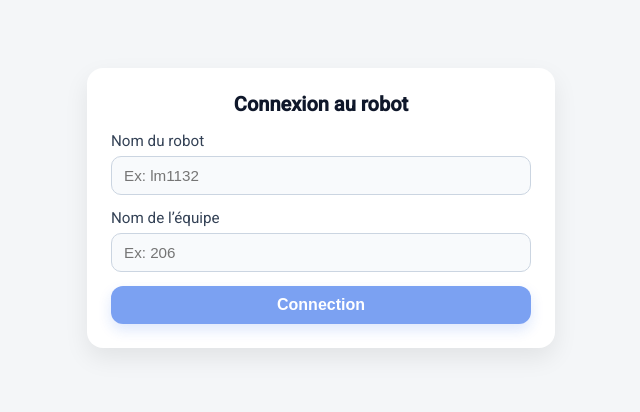
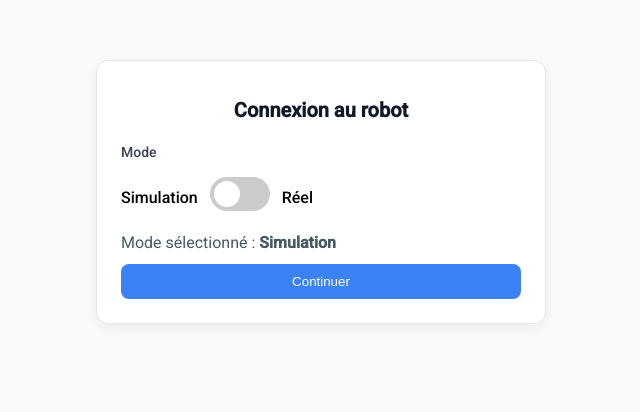
Before and after one commit to Anispolymtl/Autonomous-robot, an Angular app in the folder client/: page /#/home in a window 1280 px wide. Shown: the part 208-620 px from the top of the page, without its empty margins (319-959 px from the left). Built offline with nearby package versions, Linux system fonts and the light colour scheme.

Commit message:
feat: Possibility to select simulation or real mode (front-end)

```diff
--- a/client/src/app/components/robot-login/robot-login.component.html
+++ b/client/src/app/components/robot-login/robot-login.component.html
@@ -2,7 +2,46 @@
   <div class="card" role="region" aria-labelledby="robot-login-title">
     <h1 id="robot-login-title" class="title">Connexion au robot</h1>
 
-    <form [formGroup]="form" (ngSubmit)="onSubmit()" novalidate>
+    <!-- 🔹 Formulaire choix du mode -->
+    <form *ngIf="!selectedMode"
+          [formGroup]="modeForm"
+          (ngSubmit)="onModeSubmit()"
+          novalidate
+          class="mode-form">
+
+      <label for="modeToggle" class="toggle-label">Mode</label>
+
+      <div class="toggle-wrap">
+        <span class="mode-label">Simulation</span>
+
+        <label class="switch">
+          <input
+            id="modeToggle"
+            type="checkbox"
+            formControlName="modeToggle"
+          />
+          <span class="slider round"></span>
+        </label>
+
+        <span class="mode-label">Réel</span>
+      </div>
+
+      <div class="helper">
+        Mode sélectionné :
+        <strong>{{ modeForm.value.modeToggle ? 'Réel' : 'Simulation' }}</strong>
+      </div>
+
+      <button class="btn" type="submit">
+        Continuer
+      </button>
+    </form>
+
+    <!-- 🔹 Formulaire réel -->
+    <form *ngIf="selectedMode === 'reel'"
+          [formGroup]="form"
+          (ngSubmit)="onSubmit()"
+          novalidate>
+
       <div class="form-group">
         <label for="robotName">Nom du robot</label>
         <input
@@ -36,7 +75,7 @@
       </div>
 
       <button class="btn" type="submit" [disabled]="loading || form.invalid">
-        {{ loading ? 'Vérification' : 'Connection' }}
+        {{ loading ? 'Vérification' : 'Connexion' }}
       </button>
     </form>
 
--- a/client/src/app/components/robot-login/robot-login.component.scss
+++ b/client/src/app/components/robot-login/robot-login.component.scss
@@ -1,115 +1,152 @@
 :host {
   display: block;
+  height: 100%;
 }
 
 .page-wrap {
   min-height: 100vh;
-  display: grid;
-  place-items: center;
-  background: #f4f6f8; // fond clair
-  padding: 1rem;
+  display: flex;
+  justify-content: center;
+  align-items: center;
+  background: #f9fafb; /* gris très léger, sobre */
 }
 
 .card {
   width: 100%;
-  max-width: 420px;
-  background: #ffffff;
-  border-radius: 16px;
-  box-shadow: 0 10px 24px rgba(0, 0, 0, 0.08);
+  max-width: 400px;
+  background: #fff;
+  border: 1px solid #e5e7eb;
+  border-radius: 12px;
   padding: 24px;
+  box-shadow: 0 4px 12px rgba(0, 0, 0, 0.06);
 }
 
 .title {
-  margin: 0 0 16px;
-  font-size: 1.25rem;
+  margin-bottom: 20px;
+  font-size: 20px;
   font-weight: 600;
-  color: #0f172a;
   text-align: center;
-}
-
-form {
-  display: grid;
-  gap: 14px;
+  color: #111827;
 }
 
 .form-group {
-  display: grid;
-  gap: 6px;
+  margin-bottom: 16px;
+  display: flex;
+  flex-direction: column;
 }
 
 label {
-  font-size: 0.95rem;
-  color: #334155;
+  margin-bottom: 6px;
+  font-size: 14px;
+  font-weight: 500;
+  color: #374151;
 }
 
-input {
-  border: 1px solid #cbd5e1;
-  border-radius: 10px;
+input[type="text"] {
   padding: 10px 12px;
-  font-size: 0.95rem;
-  outline: none;
-  background: #f8fafc;
-  transition: border-color 0.15s ease, background 0.15s ease;
-
-  &:focus {
-    border-color: #60a5fa;
-    background: #ffffff;
+  border: 1px solid #d1d5db;
+  border-radius: 8px;
+  font-size: 14px;
+  color: #111827;
 }
 
-  &.invalid {
-    border-color: #ef4444 !important;
-    background: #fff7f7;
+input:focus {
+  outline: none;
+  border-color: #3b82f6; /* bleu léger */
+  box-shadow: 0 0 0 3px rgba(59, 130, 246, 0.25);
 }
+
+input.invalid {
+  border-color: #dc2626;
+}
+
+small.error,
+p.error {
+  margin-top: 4px;
+  color: #dc2626;
+  font-size: 12px;
 }
 
 .btn {
-  appearance: none;
+  width: 100%;
+  background: #3b82f6;
+  color: white;
+  font-weight: 500;
   border: none;
-  border-radius: 12px;
+  border-radius: 8px;
   padding: 10px 14px;
-  font-size: 1rem;
-  font-weight: 600;
-  color: #ffffff;
-  background: #2563eb; // bouton bleu
   cursor: pointer;
-  transition: transform 0.02s ease, opacity 0.2s ease, box-shadow 0.2s ease;
-  box-shadow: 0 6px 14px rgba(37, 99, 235, 0.25);
+  transition: background 0.2s;
+}
 
-  &:hover {
-    opacity: 0.95;
+.btn:hover {
+  background: #2563eb;
 }
-  &:active {
-    transform: translateY(1px);
-  }
-  &:disabled {
+
+.btn:disabled {
   opacity: 0.6;
   cursor: not-allowed;
 }
+
+/* 🔹 Toggle */
+.toggle-wrap {
+  display: flex;
+  align-items: center;
+  gap: 0.75rem;
+  margin: 1rem 0;
 }
 
-.result {
-  margin-top: 18px;
-  padding-top: 10px;
-  border-top: 1px dashed #e2e8f0;
-
-  h2 {
-    margin: 0 0 6px;
-    font-size: 1rem;
-    color: #0f172a;
+.mode-label {
+  font-weight: 500;
 }
 
-  code {
-    display: block;
-    background: #f1f5f9;
-    padding: 10px 12px;
-    border-radius: 8px;
-    word-break: break-all;
-    color: #0b3b70;
-  }
+.switch {
+  position: relative;
+  display: inline-block;
+  width: 60px;
+  height: 34px;
 }
 
-.error {
-  margin-top: 10px;
-  color: #b91c1c;
-  font-size: 0.9rem;
+.switch input {
+  opacity: 0;
+  width: 0;
+  height: 0;
 }
+
+.slider {
+  position: absolute;
+  cursor: pointer;
+  inset: 0;
+  background-color: #ccc;
+  transition: 0.4s;
+  border-radius: 34px;
+}
+
+.slider::before {
+  content: "";
+  position: absolute;
+  height: 26px;
+  width: 26px;
+  left: 4px;
+  bottom: 4px;
+  background-color: #fff;
+  border-radius: 50%;
+  transition: 0.4s;
+}
+
+.switch input:checked + .slider {
+  background-color: #4caf50;
+}
+
+.switch input:checked + .slider::before {
+  transform: translateX(26px);
+}
+
+.slider.round {
+  border-radius: 34px;
+}
+
+.helper {
+  margin-bottom: 0.75rem;
+  color: #455a64;
+}
--- a/client/src/app/components/robot-login/robot-login.component.ts
+++ b/client/src/app/components/robot-login/robot-login.component.ts
@@ -1,49 +1,85 @@
-import { Component } from '@angular/core';
+import { Component, OnInit } from '@angular/core';
 import { CommonModule } from '@angular/common';
-import { FormBuilder, Validators, ReactiveFormsModule } from '@angular/forms';
-import { HttpClientModule } from '@angular/common/http';
-import { RobotKeyService } from '../../services/robot-key.service';
+import { ReactiveFormsModule, FormBuilder, FormGroup, Validators } from '@angular/forms';
+
+type ModeType = 'simulation' | 'reel';
 
 @Component({
   selector: 'app-robot-login',
   standalone: true,
-  imports: [CommonModule, ReactiveFormsModule, HttpClientModule],
+  imports: [CommonModule, ReactiveFormsModule],
   templateUrl: './robot-login.component.html',
-  styleUrls: ['./robot-login.component.scss']
+  styleUrls: ['./robot-login.component.scss'],
 })
-export class RobotLoginComponent {
-  form = this.fb.group({
-    robotName: ['', Validators.required],
-    teamName: ['', Validators.required],
-  });
-
+export class RobotLoginComponent implements OnInit {
+  modeForm!: FormGroup;   // contient un booléen: false=simulation, true=reel
+  form!: FormGroup;       // formulaire "réel"
+  submittedMode = false;
+  submitted = false;
   loading = false;
-  submitted = false;
-  generatedKey: string | null = null;
   error: string | null = null;
 
-  constructor(private fb: FormBuilder, private keyService: RobotKeyService) {}
+  selectedMode: ModeType | null = null;
 
-  onSubmit() {
+  constructor(private fb: FormBuilder) {}
+
+  ngOnInit(): void {
+    this.modeForm = this.fb.group({
+      modeToggle: [false], // false = Simulation (par défaut), true = Réel
+    });
+
+    this.form = this.fb.group({
+      robotName: ['', Validators.required],
+      teamName: ['', Validators.required],
+    });
+  }
+
+ onModeSubmit(): void {
+  this.submittedMode = true;
+  this.error = null;
+
+  if (this.modeForm.invalid) return;
+
+  this.selectedMode = this.modeForm.value.modeToggle ? 'reel' : 'simulation';
+
+  if (this.selectedMode === 'simulation') {
+    this.form.reset();
+    this.submitted = false;
+    this.startSimulationFlow(); // direct
+  }
+}
+  onSubmit(): void {
     this.submitted = true;
     this.error = null;
-
     if (this.form.invalid) return;
 
-    const { robotName, teamName } = this.form.value as { robotName: string; teamName: string };
     this.loading = true;
-    this.generatedKey = null;
+    const payload = {
+      mode: this.selectedMode, // "reel"
+      robotName: this.form.value.robotName,
+      teamName: this.form.value.teamName,
+    };
 
-    this.keyService.getKey(robotName, teamName).subscribe({
-      next: (key) => {
-        this.generatedKey = key;
-        this.loading = false;
-      },
-      error: (err) => {
-        this.error = 'Impossible de générer la clé. Réessayez.';
-        console.error(err);
-        this.loading = false;
-      }
-    });
+    try {
+      if (!payload.robotName || !payload.teamName) throw new Error('Champs manquants');
+      this.loading = false;
+      // TODO: navigation ou suite logique
+    } catch (e: any) {
+      this.loading = false;
+      this.error = e?.message ?? 'Une erreur est survenue.';
+    }
+  }
+
+  private startSimulationFlow(): void {
+    // TODO: logique simulation (navigation/init)
+  }
+
+  changeMode(): void {
+    this.selectedMode = null;
+    this.submittedMode = false;
+    this.modeForm.setValue({ modeToggle: false });
+    this.form.reset();
+    this.submitted = false;
+    this.error = null;
   }
 }
--- a/client/src/app/modules/material.module.ts
+++ b/client/src/app/modules/material.module.ts
@@ -17,6 +17,7 @@ const modules = [
     MatRadioModule,
     MatToolbarModule,
     MatTooltipModule,
+
 ];
 
 /**
--- a/client/src/app/pages/main-page/main-page.component.scss
+++ b/client/src/app/pages/main-page/main-page.component.scss
@@ -1,153 +1,22 @@
-root {
-  --font-size: 16px;
-  --text-base: 1rem;
-  --text-lg: 1.125rem;
-  --text-xl: 1.25rem;
-  --text-2xl: 1.5rem;
-  --background: #ffffff;
-  --foreground: oklch(0.145 0 0);
-  --card: #ffffff;
-  --card-foreground: oklch(0.145 0 0);
-  --popover: oklch(1 0 0);
-  --popover-foreground: oklch(0.145 0 0);
-  --primary: #030213;
-  --primary-foreground: oklch(1 0 0);
-  --secondary: oklch(0.95 0.0058 264.53);
-  --secondary-foreground: #030213;
-  --muted: #ececf0;
-  --muted-foreground: #717182;
-  --accent: #e9ebef;
-  --accent-foreground: #030213;
-  --destructive: #d4183d;
-  --destructive-foreground: #ffffff;
-  --border: rgba(0, 0, 0, 0.1);
-  --input: transparent;
-  --input-background: #f3f3f5;
-  --switch-background: #cbced4;
-  --font-weight-medium: 500;
-  --font-weight-normal: 400;
-  --ring: oklch(0.708 0 0);
-  --chart-1: oklch(0.646 0.222 41.116);
-  --chart-2: oklch(0.6 0.118 184.704);
-  --chart-3: oklch(0.398 0.07 227.392);
-  --chart-4: oklch(0.828 0.189 84.429);
-  --chart-5: oklch(0.769 0.188 70.08);
-  --radius: 0.625rem;
-  --sidebar: oklch(0.985 0 0);
-  --sidebar-foreground: oklch(0.145 0 0);
-  --sidebar-primary: #030213;
-  --sidebar-primary-foreground: oklch(0.985 0 0);
-  --sidebar-accent: oklch(0.97 0 0);
-  --sidebar-accent-foreground: oklch(0.205 0 0);
-  --sidebar-border: oklch(0.922 0 0);
-  --sidebar-ring: oklch(0.708 0 0);
+:host {
+  display: block;
+  min-height: 100dvh;
 }
 
-.dark {
-  --background: oklch(0.145 0 0);
-  --foreground: oklch(0.985 0 0);
-  --card: oklch(0.145 0 0);
-  --card-foreground: oklch(0.985 0 0);
-  --popover: oklch(0.145 0 0);
-  --popover-foreground: oklch(0.985 0 0);
-  --primary: oklch(0.985 0 0);
-  --primary-foreground: oklch(0.205 0 0);
-  --secondary: oklch(0.269 0 0);
-  --secondary-foreground: oklch(0.985 0 0);
-  --muted: oklch(0.269 0 0);
-  --muted-foreground: oklch(0.708 0 0);
-  --accent: oklch(0.269 0 0);
-  --accent-foreground: oklch(0.985 0 0);
-  --destructive: oklch(0.396 0.141 25.723);
-  --destructive-foreground: oklch(0.637 0.237 25.331);
-  --border: oklch(0.269 0 0);
-  --input: oklch(0.269 0 0);
-  --ring: oklch(0.439 0 0);
-  --font-weight-medium: 500;
-  --font-weight-normal: 400;
-  --chart-1: oklch(0.488 0.243 264.376);
-  --chart-2: oklch(0.696 0.17 162.48);
-  --chart-3: oklch(0.769 0.188 70.08);
-  --chart-4: oklch(0.627 0.265 303.9);
-  --chart-5: oklch(0.645 0.246 16.439);
-  --sidebar: oklch(0.205 0 0);
-  --sidebar-foreground: oklch(0.985 0 0);
-  --sidebar-primary: oklch(0.488 0.243 264.376);
-  --sidebar-primary-foreground: oklch(0.985 0 0);
-  --sidebar-accent: oklch(0.269 0 0);
-  --sidebar-accent-foreground: oklch(0.985 0 0);
-  --sidebar-border: oklch(0.269 0 0);
-  --sidebar-ring: oklch(0.439 0 0);
+.container {
+  min-height: 100dvh;
+  display: grid;
+  grid-template-rows: 1fr auto;
 }
 
-
-
-@layer base {
-  * {
-    border-color: var(--border);
-  }
-
-  body {
-    background-color: var(--background);
-    color: var(--foreground);
-    margin: 0;
-    padding: 0;
-  }
+#server-message {
+  margin: 0 auto;
+  width: min(1100px, 92vw);
 }
 
-/**
- * Base typography
- */
-@layer base {
-  h1 {
-    font-size: var(--text-2xl);
-    font-weight: var(--font-weight-medium);
-    line-height: 1.5;
-  }
-
-  h2 {
-    font-size: var(--text-xl);
-    font-weight: var(--font-weight-medium);
-    line-height: 1.5;
-  }
-
-  h3 {
-    font-size: var(--text-lg);
-    font-weight: var(--font-weight-medium);
-    line-height: 1.5;
-  }
-
-  h4 {
-    font-size: var(--text-base);
-    font-weight: var(--font-weight-medium);
-    line-height: 1.5;
-  }
-
-  p {
-    font-size: var(--text-base);
-    font-weight: var(--font-weight-normal);
-    line-height: 1.5;
-  }
-
-  label {
-    font-size: var(--text-base);
-    font-weight: var(--font-weight-medium);
-    line-height: 1.5;
-  }
-
-  button {
-    font-size: var(--text-base);
-    font-weight: var(--font-weight-medium);
-    line-height: 1.5;
-  }
-
-  input {
-    font-size: var(--text-base);
-    font-weight: var(--font-weight-normal);
-    line-height: 1.5;
-  }
+.footer-item {
+  padding: 20px;
+  text-align: center;
+  color: #94a3b8;
+  font-size: 13px;
 }
-
-html {
-  font-size: var(--font-size);
-}
--- a/client/src/app/pages/main-page/main-page.component.ts
+++ b/client/src/app/pages/main-page/main-page.component.ts
@@ -6,6 +6,7 @@ import { Message } from '@common/message';
 import { BehaviorSubject } from 'rxjs';
 import { map } from 'rxjs/operators';
 import { RobotLoginComponent } from '@app/components/robot-login/robot-login.component';
+
 
 @Component({
     selector: 'app-main-page',
```
Lines whose indentation alone changed are shown as unchanged.
